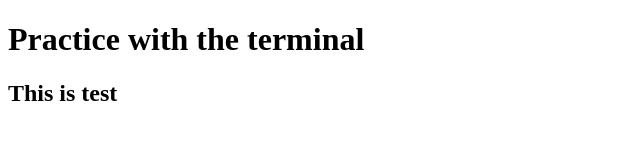
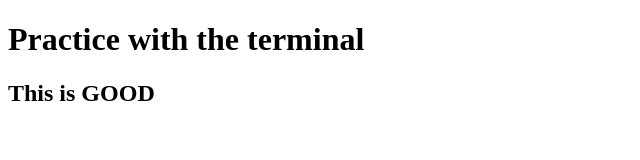
Before and after one commit to Ayblue004/practice, a plain HTML site: page index.html in a window 1280 px wide. Shown: the full height of the page, 0-640 px from the left. Drawn offline with Linux system fonts and the light colour scheme.

Commit message:
changed some text

```diff
--- a/index.html
+++ b/index.html
@@ -5,6 +5,6 @@
 </head>
 <body>
 <h1>Practice with the terminal</h1>
-<h2>This is test</h2>
+<h2>This is GOOD</h2>
 </body>
 </html>
```
